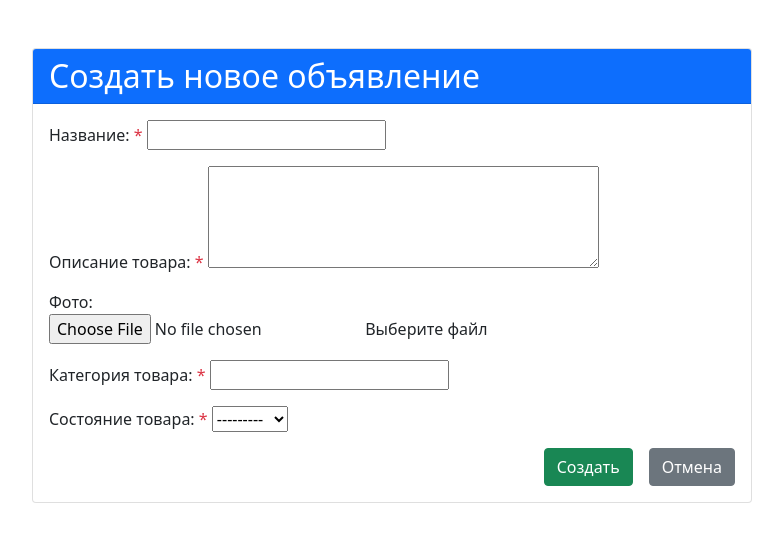
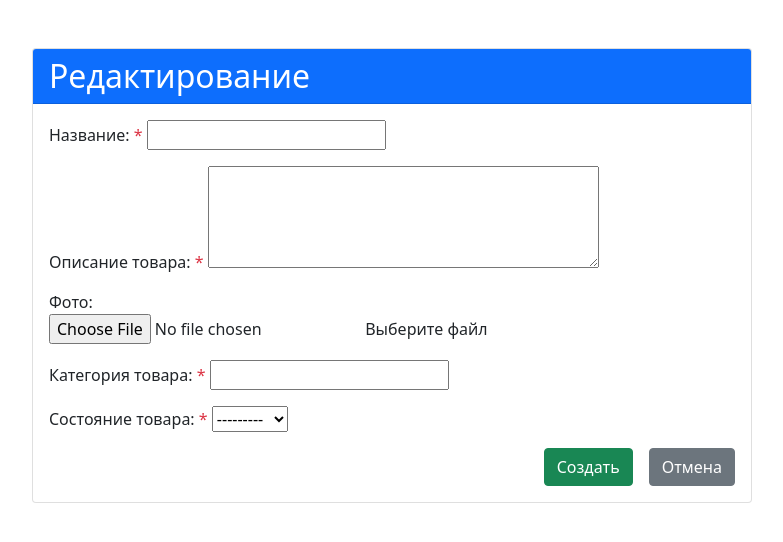
Before and after one commit to Nikita-Pomogalov/changing_project, a Django app: template changing/templates/update_an.html in a window 1280 px wide. Shown: the part 56-598 px from the top of the page, without its empty margins (248-1031 px from the left). Run offline with Django 5.2, Linux system fonts and the light colour scheme; the template is opened without the code that fills it: values that come from a table or form of the project are taken from there, others are empty.

Commit message:
update_html

```diff
--- a/changing/templates/update_an.html
+++ b/changing/templates/update_an.html
@@ -6,7 +6,7 @@
         <div class="col-md-8">
             <div class="card">
                 <div class="card-header bg-primary text-white">
-                    <h2 class="mb-0">Создать новое объявление</h2>
+                    <h2 class="mb-0">Редактирование</h2>
                 </div>
                 <div class="card-body">
                     <form method="post" enctype="multipart/form-data">
@@ -59,7 +59,7 @@
                             <button type="submit" class="btn btn-success me-md-2">
                                 <i class="bi bi-check-circle"></i> Создать
                             </button>
-                            <a href="{% url 'main' %}" class="btn btn-secondary">
+                            <a href="{% url 'all_an' %}" class="btn btn-secondary">
                                 <i class="bi bi-x-circle"></i> Отмена
                             </a>
                         </div>
```
Also changed, not shown: changing/media/announcements/2025/04/25/16560e8ab6ab706ebc2ebc66d4adf8cd.jpg (added).
